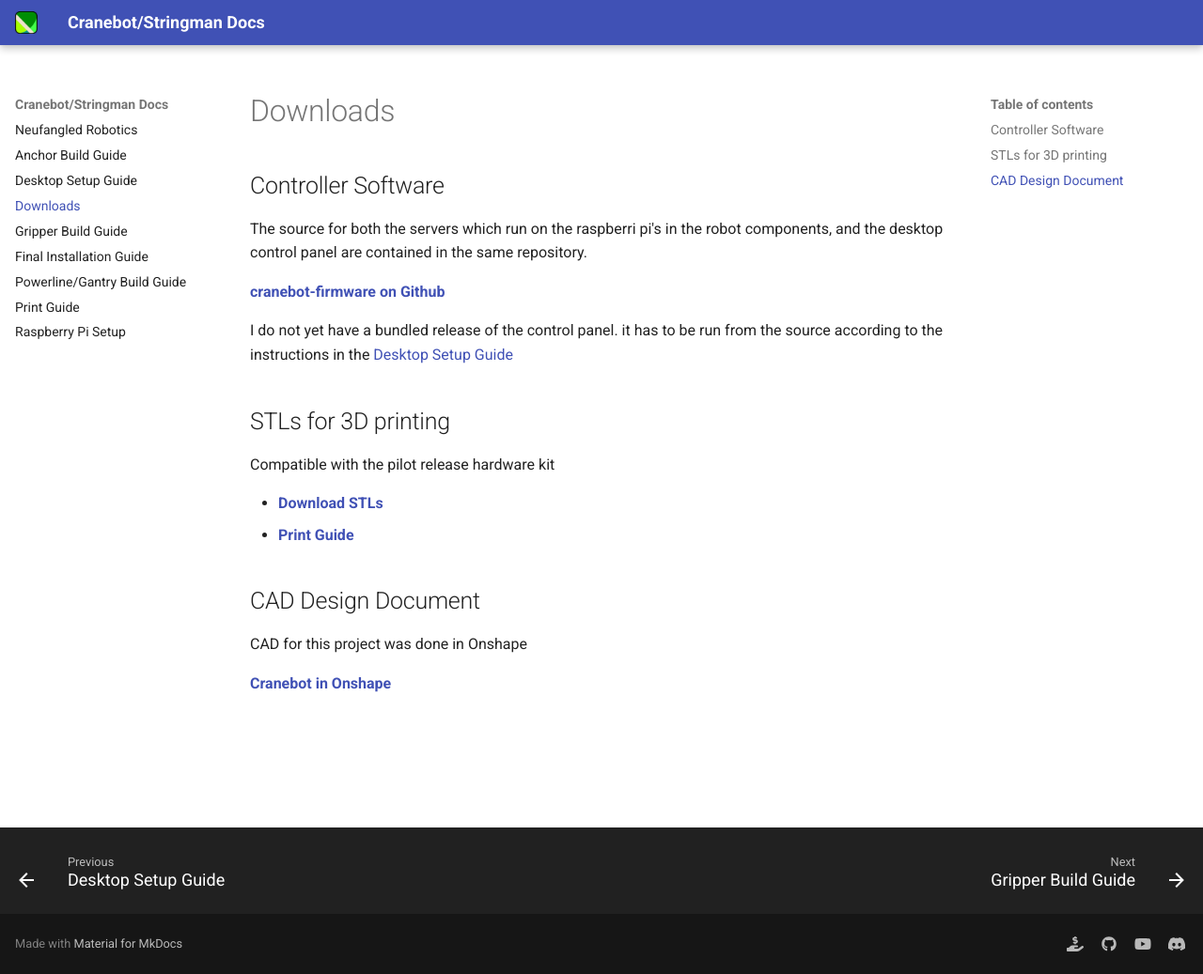
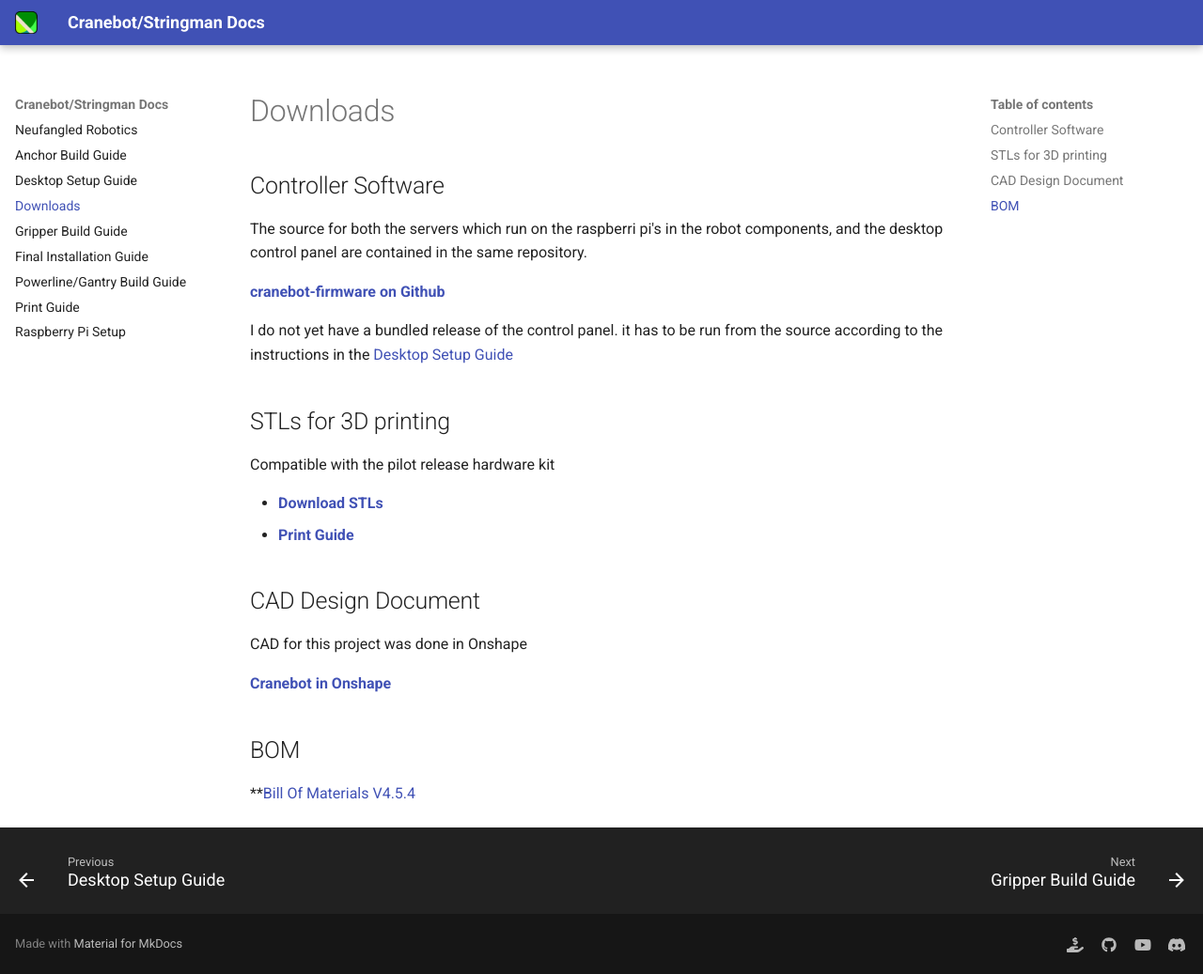
Before and after one commit to nhnifong/neufangled-site, an MkDocs documentation site: the page built from docs/downloads.md, in a window 1280 px wide and 1037 px high. Shown: the whole window at 94% size. Built offline with MkDocs 1.6.1 and Material for MkDocs 9.7.7, drawn with Linux system fonts in a browser that asks for light colours.

Commit message:
STLs v 4.5.4

```diff
--- a/docs/downloads.md
+++ b/docs/downloads.md
@@ -12,7 +12,7 @@
 
 Compatible with the pilot release hardware kit
 
- * **[Download STLs](stringman_pilot_stls.zip)**
+ * **[Download STLs](https://bucket-neu-1.s3.us-east-1.amazonaws.com/stringman_pilot_stls.zip)**
  * **[Print Guide](print_guide.md)**
 
 ## CAD Design Document
@@ -20,3 +20,7 @@
 CAD for this project was done in Onshape
 
 **[Cranebot in Onshape](https://cad.onshape.com/documents/35e8d1e03abf98b58e74f66a/w/41383f96f6398e5363837028/e/08e35efa81cd95d2cdc9e57b?configuration=List_uhAENovwJydxAX%3DDefault&renderMode=0&uiState=68064e9c593eab5166b4997f)**
+
+## BOM
+
+**[Bill Of Materials V4.5.4](https://docs.google.com/spreadsheets/d/1kLsbVjql81v7XJIGpkoWXCpJR9cWpTetd8mgG_NxFNU/edit?usp=sharing)
```
